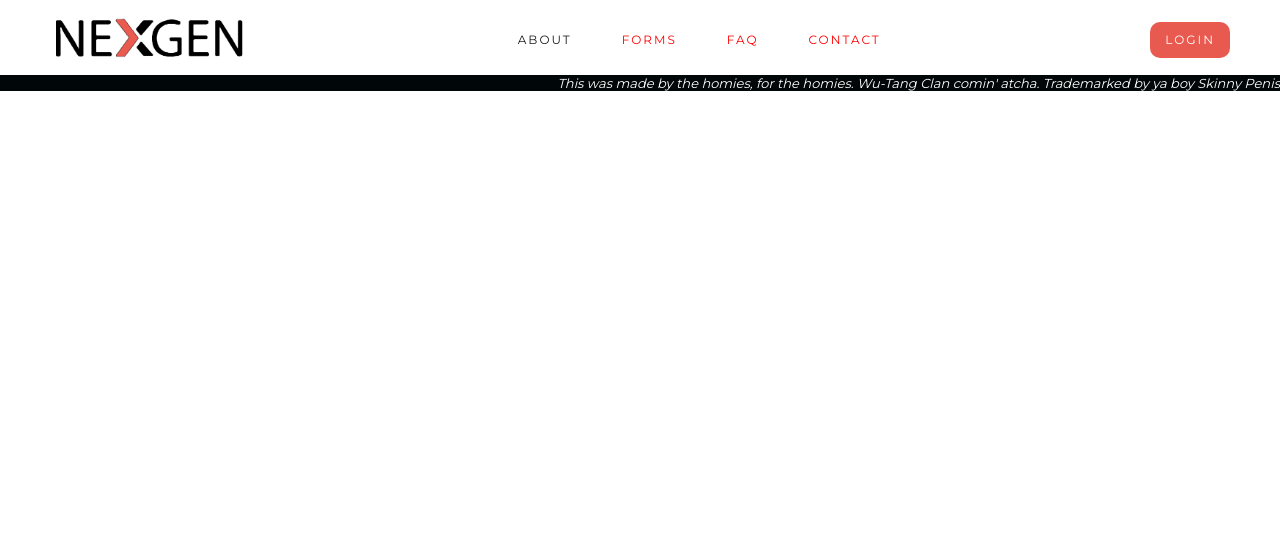
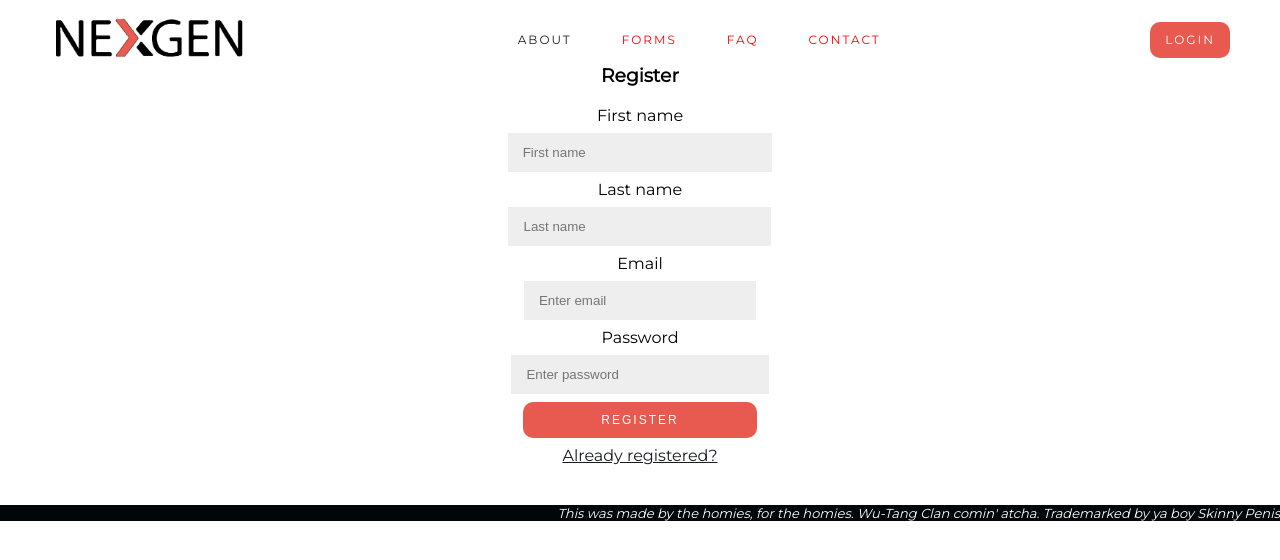
Before and after one commit to HailMaryProj304/HailMary, a React (Create React App) app in the folder projectnexgenfinancial/: page /Register in a window 1280 px wide. Shown: the top 560 px of the page. Built offline with nearby package versions, Linux system fonts and the light colour scheme.

Commit message:
Added register page.

```diff
--- a/projectnexgenfinancial/package.json
+++ b/projectnexgenfinancial/package.json
@@ -6,6 +6,7 @@
     "@testing-library/jest-dom": "^5.11.9",
     "@testing-library/react": "^11.2.5",
     "@testing-library/user-event": "^12.6.3",
+    "axios": "^0.21.1",
     "react": "^17.0.1",
     "react-dom": "^17.0.1",
     "react-router-dom": "^5.2.0",
--- a/projectnexgenfinancial/src/App.js
+++ b/projectnexgenfinancial/src/App.js
@@ -29,6 +29,7 @@ import Footer from "./Footer";
 import About from "./About";
 import Login from "./Login";
 import Start from "./Start";
+import Register from "./components/Register"
 import { BrowserRouter as Router, Switch, Route, Link } from "react-router-dom";
 
 function App() {
@@ -53,6 +54,11 @@ function App() {
           <Route path="/Start">
             <Start />
           </Route>
+
+          <Route path="/Register">
+            <Register />
+          </Route>
+
         </Switch>
 
       </Router>
--- a/projectnexgenfinancial/src/components/LoginPage.js
+++ b/projectnexgenfinancial/src/components/LoginPage.js
@@ -1,5 +1,7 @@
 import React, {useState} from 'react'
 import '../CSS/LoginPage.css';
+import {Link} from "react-router-dom";
+import Register from './Register';
 
 function LoginPage({ Login, error}) {
     //details that are being sent over
@@ -35,7 +37,7 @@ function LoginPage({ Login, error}) {
                 {(error != "") ? (<div className="error">{error}</div>) : ""}
                 <br></br>
                 <input className="button" type="submit" value="Login"></input>
-                <input className="button" type="submit" value="Register"></input>
+                <a><Link to="/register" className="button">Register</Link></a>
 
             </div>
         </form>
--- /dev/null
+++ b/projectnexgenfinancial/src/components/Register.js
@@ -0,0 +1,41 @@
+import React, {useState} from 'react';
+import '../CSS/LoginPage.css';
+
+function Register() {
+    return (
+        <div>
+            <form>
+                <div className="innerForm">
+                    <h3>Register</h3>
+
+                    <div className="form-group">
+                        <label>First name</label>
+                        <input type="text" className="form-control" placeholder="First name" />
+                    </div>
+
+                    <div className="form-group">
+                        <label>Last name</label>
+                        <input type="text" className="form-control" placeholder="Last name" />
+                    </div>
+
+                    <div className="form-group">
+                        <label>Email</label>
+                        <input type="email" className="form-control" placeholder="Enter email" />
+                    </div>
+
+                    <div className="form-group">
+                        <label>Password</label>
+                        <input type="password" className="form-control" placeholder="Enter password" />
+                    </div>
+
+                    <input type="submit" className="button" value="Register"></input>
+                    <p>
+                        <a href="login">Already registered?</a>
+                    </p>
+                </div>
+            </form>
+        </div>
+    );
+}
+
+export default Register;
```
Also changed, not shown: 1 other file (tests, documents, lock files or other folders).
